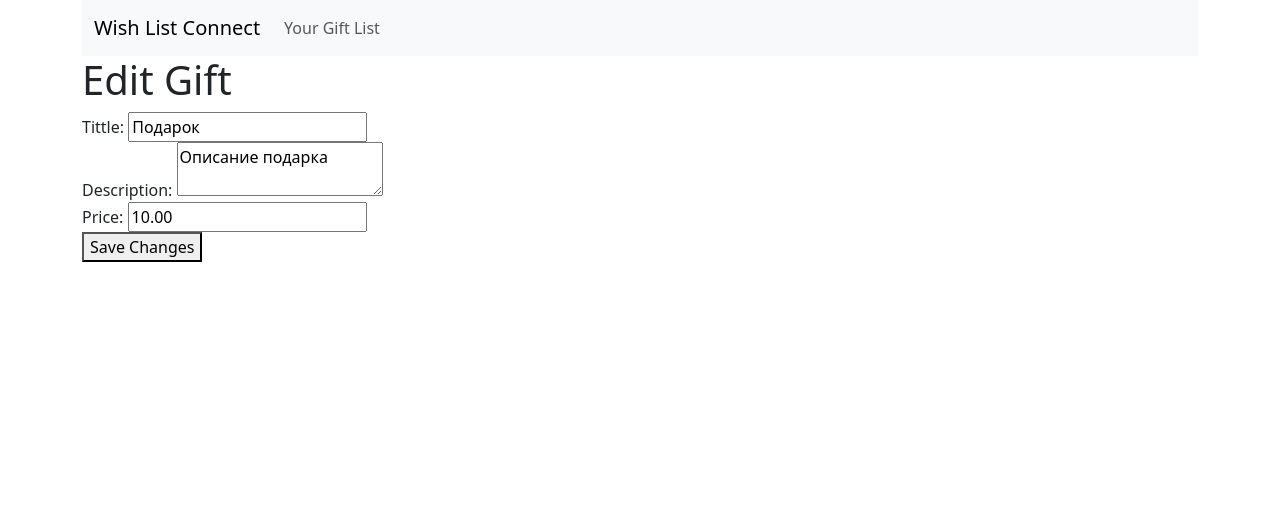
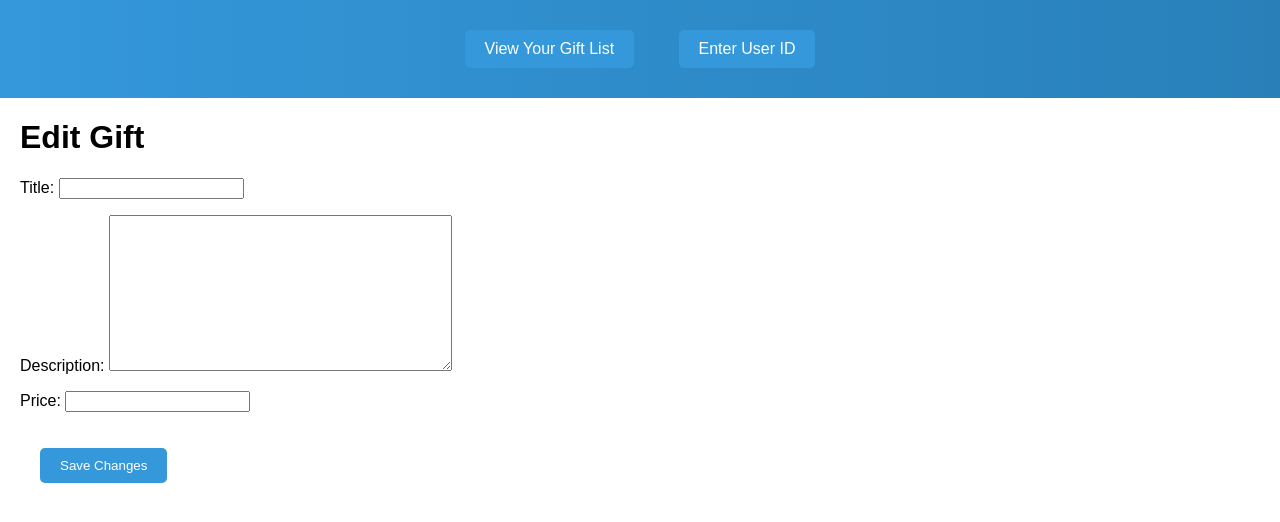
Before and after one commit to Tiranomage/WishlistConnectDjango, a Django app: template wishlist_connect/templates/edit_gift.html in a window 1280 px wide. Shown: the top 522 px of the page. Run offline with Django 5.2, Linux system fonts and the light colour scheme; the template is opened without the code that fills it: values that come from a table or form of the project are taken from there, others are empty; data comes from the database, SQL or seed files in the repository; both versions use the stored data as it was after the commit.

Commit message:
Update 1.0 (Added all main functionality inlude deleting and editing gifts, added base design for app, fixed bugs with forms, added registration and authtoriation, MVP is complited)

```diff
--- a/wishlist_connect/api/urls.py
+++ b/wishlist_connect/api/urls.py
@@ -1,11 +1,15 @@
 from django.urls import path
+from django.contrib.auth import views as auth_views
 from .views import (GiftListCreateView, GiftDetailView,
                     user_gift_list, other_user_gift_list,
                     main_menu, edit_gift, view_gift, home,
                     delete_selected_gifts, create_gift,
-                    enter_user_id)
+                    enter_user_id, delete_gift, register_view)
 
 urlpatterns = [
+    path('login/', auth_views.LoginView.as_view(template_name='login.html'), name='login'),
+    path('logout/', auth_views.LogoutView.as_view(), name='logout'),
+    path('register/', register_view, name='register'),
     path('gifts/', GiftListCreateView.as_view(), name='gift-list-create'),
     path('gifts/<int:pk>/', GiftDetailView.as_view(), name='gift-detail'),
     path('user-gift-list/', user_gift_list, name='user-gift-list'),
@@ -16,5 +20,6 @@ urlpatterns = [
     path('view-gift/<int:pk>/', view_gift, name='view-gift'),
     path('home/', home, name='home'),
     path('delete-selected-gifts/', delete_selected_gifts, name='delete-selected-gifts'),
+    path('delete-gift/<int:pk>/', delete_gift, name='delete-gift'),
     path('create-gift/', create_gift, name='create-gift'),
 ]
--- a/wishlist_connect/templates/base.html
+++ b/wishlist_connect/templates/base.html
@@ -3,28 +3,52 @@
 <head>
     <meta charset="UTF-8">
     <meta name="viewport" content="width=device-width, initial-scale=1.0">
-    <title>Wish List Connect</title>
-    <!-- Include Bootstrap CSS -->
-    <link href="https://cdn.jsdelivr.net/npm/bootstrap@5.3.0/dist/css/bootstrap.min.css" rel="stylesheet">
+    <title>{% block title %}Wish List Connect{% endblock %}</title>
+    <style>
+        body {
+            background-color: white;
+            margin: 0;
+            font-family: Arial, sans-serif;
+        }
+        .top-menu {
+            background: linear-gradient(to right, #3498db, #2980b9);
+            padding: 10px;
+            text-align: center;
+        }
+        .menu-button, .standard-button {
+            background-color: #3498db;
+            color: white;
+            padding: 10px 20px;
+            margin: 20px;
+            text-decoration: none;
+            display: inline-block;
+            border: none;
+            border-radius: 5px;
+            cursor: pointer;
+        }
+        .delete-button {
+            background-color: #e74c3c; /* Red color */
+            color: white;
+            padding: 10px 20px;
+            margin: 20px;
+            text-decoration: none;
+            display: inline-block;
+            border: none;
+            border-radius: 5px;
+            cursor: pointer;
+        }
+        .content {
+            margin: 20px;
+        }
+    </style>
 </head>
 <body>
-    <div class="container">
-        <nav class="navbar navbar-expand-lg navbar-light bg-light">
-            <div class="container-fluid">
-                <a class="navbar-brand" href="{% url 'main-menu' %}">Wish List Connect</a>
-                <div class="collapse navbar-collapse" id="navbarNav">
-                    <ul class="navbar-nav">
-                        <li class="nav-item">
-                            <a class="nav-link" href="{% url 'user-gift-list' %}">Your Gift List</a>
-                        </li>
-                        <!-- Add other menu items as needed -->
-                    </ul>
-                </div>
-            </div>
-        </nav>
+    <div class="top-menu">
+        <a href="{% url 'user-gift-list' %}" class="menu-button">View Your Gift List</a>
+        <a href="{% url 'enter-user-id' %}" class="menu-button">Enter User ID</a>
+    </div>
+    <div class="content">
         {% block content %}{% endblock %}
     </div>
-    <!-- Include Bootstrap JS and any other necessary scripts -->
-    <script src="https://cdn.jsdelivr.net/npm/bootstrap@5.3.0/dist/js/bootstrap.bundle.min.js"></script>
 </body>
 </html>
--- a/wishlist_connect/templates/edit_gift.html
+++ b/wishlist_connect/templates/edit_gift.html
@@ -4,15 +4,7 @@
     <h1>Edit Gift</h1>
     <form method="post" action="{% url 'edit-gift' pk=gift.pk %}">
         {% csrf_token %}
-        <label for="tittle">Tittle:</label>
-        <input type="text" name="title" value="{{ gift.title }}" required>
-        <br>
-        <label for="description">Description:</label>
-        <textarea name="description" required>{{ gift.description }}</textarea>
-        <br>
-        <label for="price">Price:</label>
-        <input type="number" name="price" value="{{ gift.price }}" required>
-        <br>
-        <button type="submit">Save Changes</button>
+        {{ form.as_p }}
+        <button type="submit" class="standard-button">Save Changes</button>
     </form>
 {% endblock %}
--- a/wishlist_connect/templates/enter_user_id.html
+++ b/wishlist_connect/templates/enter_user_id.html
@@ -7,6 +7,6 @@
         <label for="user_id">User ID:</label>
         <input type="number" name="user_id" required>
         <br>
-        <button type="submit">View User's Gift List</button>
+        <button type="submit" class="standard-button">View User's Gift List</button>
     </form>
 {% endblock %}
--- a/wishlist_connect/templates/login.html
+++ b/wishlist_connect/templates/login.html
@@ -1,12 +1,11 @@
-<!-- templates/login.html -->
 {% extends 'base.html' %}
 
 {% block content %}
-    <h2>Login</h2>
+    <h1>Login</h1>
     <form method="post" action="{% url 'login' %}">
         {% csrf_token %}
         {{ form.as_p }}
-        <button type="submit">Login</button>
+        <button type="submit" class="standard-button">Login</button>
     </form>
     <p>Don't have an account? <a href="{% url 'register' %}">Register</a></p>
 {% endblock %}
--- a/wishlist_connect/templates/other_user_gift_list.html
+++ b/wishlist_connect/templates/other_user_gift_list.html
@@ -7,7 +7,6 @@
             <p>Name: {{ gift.title }}</p>
             <p>Description: {{ gift.description }}</p>
             <p>Price: {{ gift.price }}</p>
-            <!-- Add other gift information as needed -->
         </div>
         <hr>
     {% endfor %}
--- a/wishlist_connect/templates/view_gift.html
+++ b/wishlist_connect/templates/view_gift.html
@@ -3,7 +3,7 @@
 {% block content %}
     <h1>Gift Details</h1>
     <!-- Display detailed information about the gift without editing options -->
-    <p>Name: {{ gift.name }}</p>
+    <p>Name: {{ gift.title }}</p>
     <p>Description: {{ gift.description }}</p>
     <p>Price: {{ gift.price }}</p>
 {% endblock %}
```
Also changed, not shown: wishlist_connect/api/views.py (+29 -13 lines), wishlist_connect/src/components/App.js (deleted, +0 -15 lines), wishlist_connect/src/components/WishlistComponent.js (deleted, +0 -33 lines), wishlist_connect/templates/another_user_wishlist.html (deleted, +0 -18 lines), wishlist_connect/templates/main_menu.html (+4 -4 lines), wishlist_connect/templates/register.html (added, +11 -0 lines), wishlist_connect/templates/registration.html (deleted, +0 -19 lines), wishlist_connect/templates/user_gift_list.html (+6 -9 lines), wishlist_connect/templates/wishlist_detail.html (deleted, +0 -19 lines), wishlist_connect/db.sqlite3.
